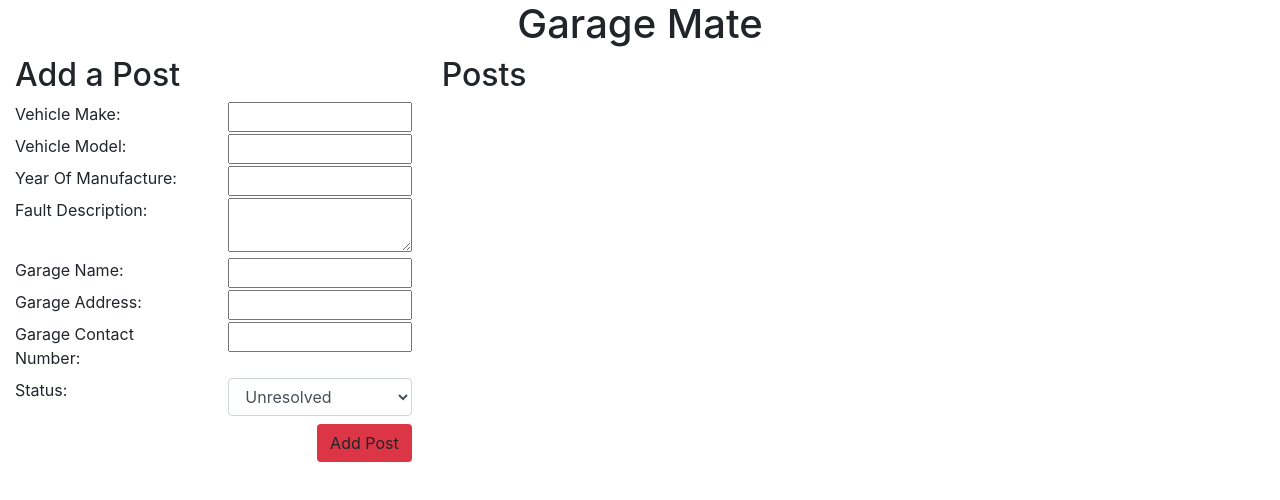
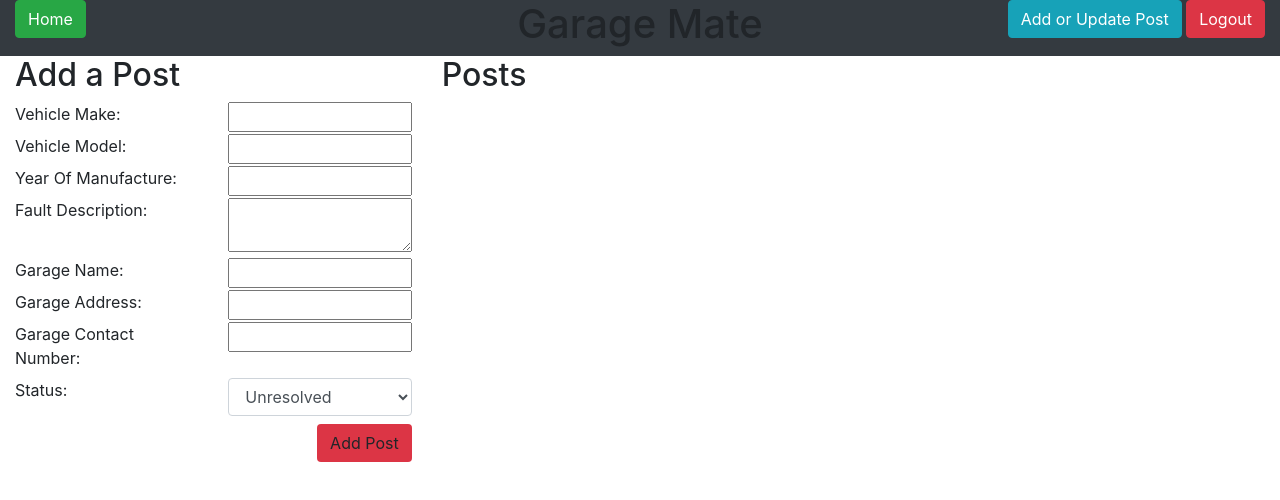
Before and after one commit to Sandusha20049887/ProgrammingProject, a plain HTML site: page index.html in a window 1280 px wide. Drawn offline with nearby package versions, Linux system fonts and the light colour scheme; no server answers; sample sign-in values are in the browser's storage.

Commit message:
added logout btn and func

```diff
--- a/index.html
+++ b/index.html
@@ -10,8 +10,19 @@
 </head>
 
 <body>
-    <h1 class="text-center">Garage Mate</h1>
     <div class="container-fluid">
+    <div class="row bg-dark">
+        <div class="col-4">
+            <button class="btn btn-success">Home</button>
+        </div>
+        <div class="col-4">
+            <h1 class="text-center">Garage Mate</h1>
+        </div>
+        <div class="col-4 text-right">
+            <button class="btn btn-info text-right">Add or Update Post</button>
+            <button id="logout" class="btn btn-danger">Logout</button>
+        </div>
+    </div>
         <div class="row">
             <div class="col-4">
                 <!-- Form to add a new post -->
--- a/script.js
+++ b/script.js
@@ -47,6 +47,11 @@ $(document).ready(function () {
             }
         });
     });
+
+    $('#logout').click(function () {
+        sessionStorage.removeItem("userid");
+        window.location.href = "http://127.0.0.1:5500/login.html";
+    })
 });
 
 function appendPosts(posts) {
```
Also changed, not shown: login.js (+3 -8 lines).
